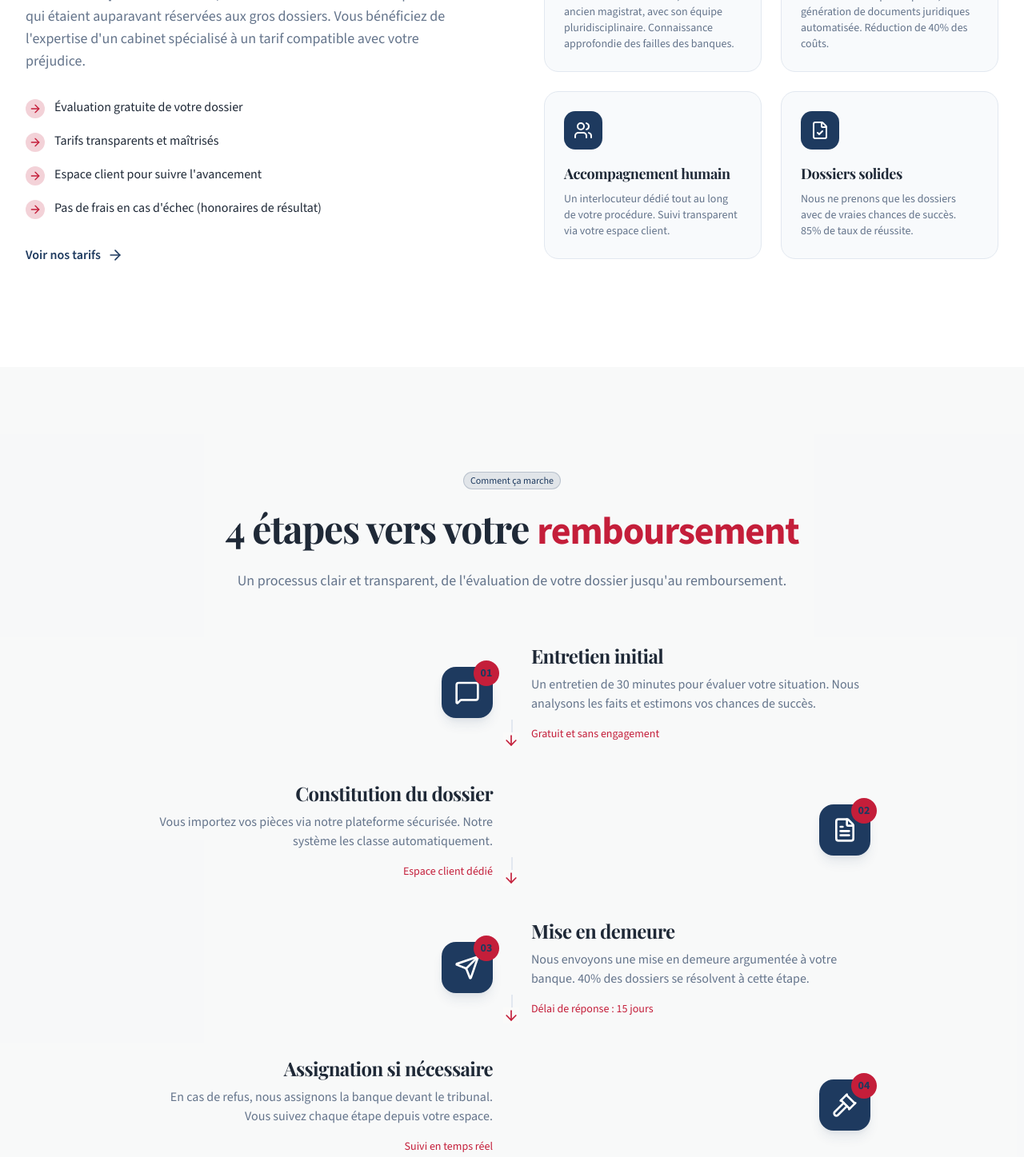
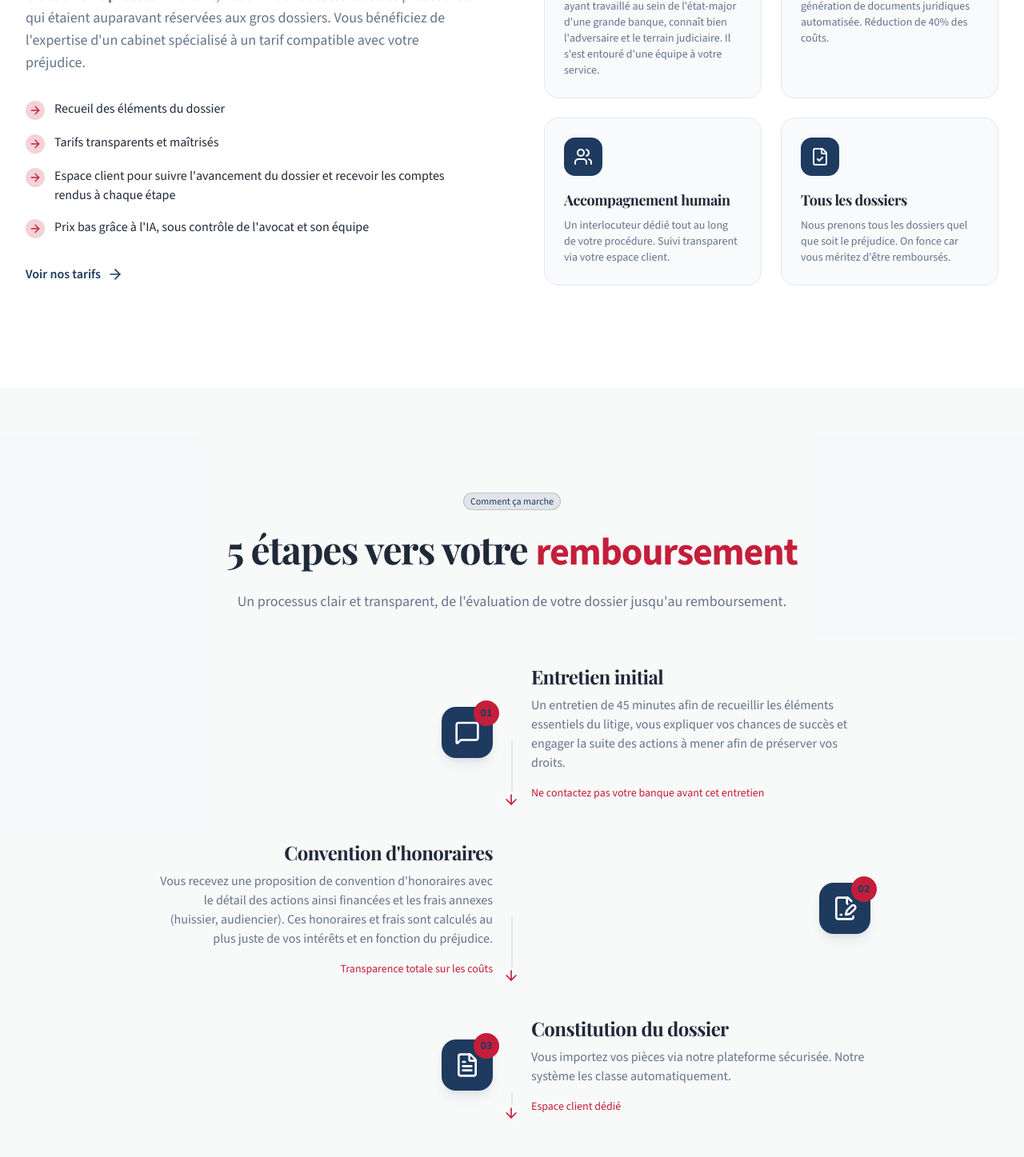
Before and after one commit to NMajster/Corentin-app, a Next.js app: page / in a window 1280 px wide. Shown: the part 2760-4207 px from the top of the page at 80% size. Built offline with nearby package versions, Linux system fonts and the light colour scheme.

Commit message:
Ajout PLAN.md avec architecture et diagrammes Mermaid + MAJ contenus landing

```diff
--- a/src/components/landing/Process.tsx
+++ b/src/components/landing/Process.tsx
@@ -4,7 +4,8 @@ import {
   FileText,
   Send,
   Gavel,
-  ArrowDown
+  ArrowDown,
+  FileSignature
 } from "lucide-react";
 
 export function Process() {
@@ -13,29 +14,36 @@ export function Process() {
       number: "01",
       icon: MessageSquare,
       title: "Entretien initial",
-      description: "Un entretien de 30 minutes pour évaluer votre situation. Nous analysons les faits et estimons vos chances de succès.",
-      detail: "Gratuit et sans engagement",
+      description: "Un entretien de 45 minutes afin de recueillir les éléments essentiels du litige, vous expliquer vos chances de succès et engager la suite des actions à mener afin de préserver vos droits.",
+      detail: "Ne contactez pas votre banque avant cet entretien",
     },
     {
       number: "02",
+      icon: FileSignature,
+      title: "Convention d'honoraires",
+      description: "Vous recevez une proposition de convention d'honoraires avec le détail des actions ainsi financées et les frais annexes (huissier, audiencier). Ces honoraires et frais sont calculés au plus juste de vos intérêts et en fonction du préjudice.",
+      detail: "Transparence totale sur les coûts",
+    },
+    {
+      number: "03",
       icon: FileText,
       title: "Constitution du dossier",
       description: "Vous importez vos pièces via notre plateforme sécurisée. Notre système les classe automatiquement.",
       detail: "Espace client dédié",
     },
     {
-      number: "03",
+      number: "04",
       icon: Send,
       title: "Mise en demeure",
       description: "Nous envoyons une mise en demeure argumentée à votre banque. 40% des dossiers se résolvent à cette étape.",
       detail: "Délai de réponse : 15 jours",
     },
     {
-      number: "04",
+      number: "05",
       icon: Gavel,
-      title: "Assignation si nécessaire",
-      description: "En cas de refus, nous assignons la banque devant le tribunal. Vous suivez chaque étape depuis votre espace.",
-      detail: "Suivi en temps réel",
+      title: "Assignation en Justice",
+      description: "L'assignation devant le Tribunal des Affaires Économiques est l'acte de saisine du Tribunal : elle est rédigée par l'avocat et vos pièces sont annexées. La procédure est maîtrisée et vous pouvez suivre le calendrier et le compte rendu à chaque étape sur votre espace personnel.",
+      detail: "Suivi en temps réel sur votre espace",
     },
   ];
 
@@ -48,7 +56,7 @@ export function Process() {
             Comment ça marche
           </Badge>
           <h2 className="text-3xl sm:text-4xl lg:text-5xl font-serif font-bold text-foreground mb-6">
-            4 étapes vers votre{" "}
+            5 étapes vers votre{" "}
             <span className="text-accent">remboursement</span>
           </h2>
           <p className="text-lg text-muted-foreground">
--- a/src/components/landing/Solution.tsx
+++ b/src/components/landing/Solution.tsx
@@ -6,7 +6,7 @@ export function Solution() {
     {
       icon: Scale,
       title: "Expertise juridique",
-      description: "Me. Nathanaël MAJSTER, avocat et ancien magistrat, avec son équipe pluridisciplinaire. Connaissance approfondie des failles des banques.",
+      description: "Nathanaël Majster, ancien magistrat ayant travaillé au sein de l'état-major d'une grande banque, connaît bien l'adversaire et le terrain judiciaire. Il s'est entouré d'une équipe à votre service.",
     },
     {
       icon: Zap,
@@ -20,8 +20,8 @@ export function Solution() {
     },
     {
       icon: FileCheck,
-      title: "Dossiers solides",
-      description: "Nous ne prenons que les dossiers avec de vraies chances de succès. 85% de taux de réussite.",
+      title: "Tous les dossiers",
+      description: "Nous prenons tous les dossiers quel que soit le préjudice. On fonce car vous méritez d'être remboursés.",
     },
   ];
 
@@ -47,10 +47,10 @@ export function Solution() {
             {/* Liste d'avantages */}
             <ul className="space-y-4 mb-8">
               {[
-                "Évaluation gratuite de votre dossier",
+                "Recueil des éléments du dossier",
                 "Tarifs transparents et maîtrisés",
-                "Espace client pour suivre l'avancement",
-                "Pas de frais en cas d'échec (honoraires de résultat)",
+                "Espace client pour suivre l'avancement du dossier et recevoir les comptes rendus à chaque étape",
+                "Prix bas grâce à l'IA, sous contrôle de l'avocat et son équipe",
               ].map((item) => (
                 <li key={item} className="flex items-start gap-3">
                   <div className="w-6 h-6 rounded-full bg-accent/20 flex items-center justify-center flex-shrink-0 mt-0.5">
```
Also changed, not shown: 1 other file (tests, documents, lock files or other folders).
